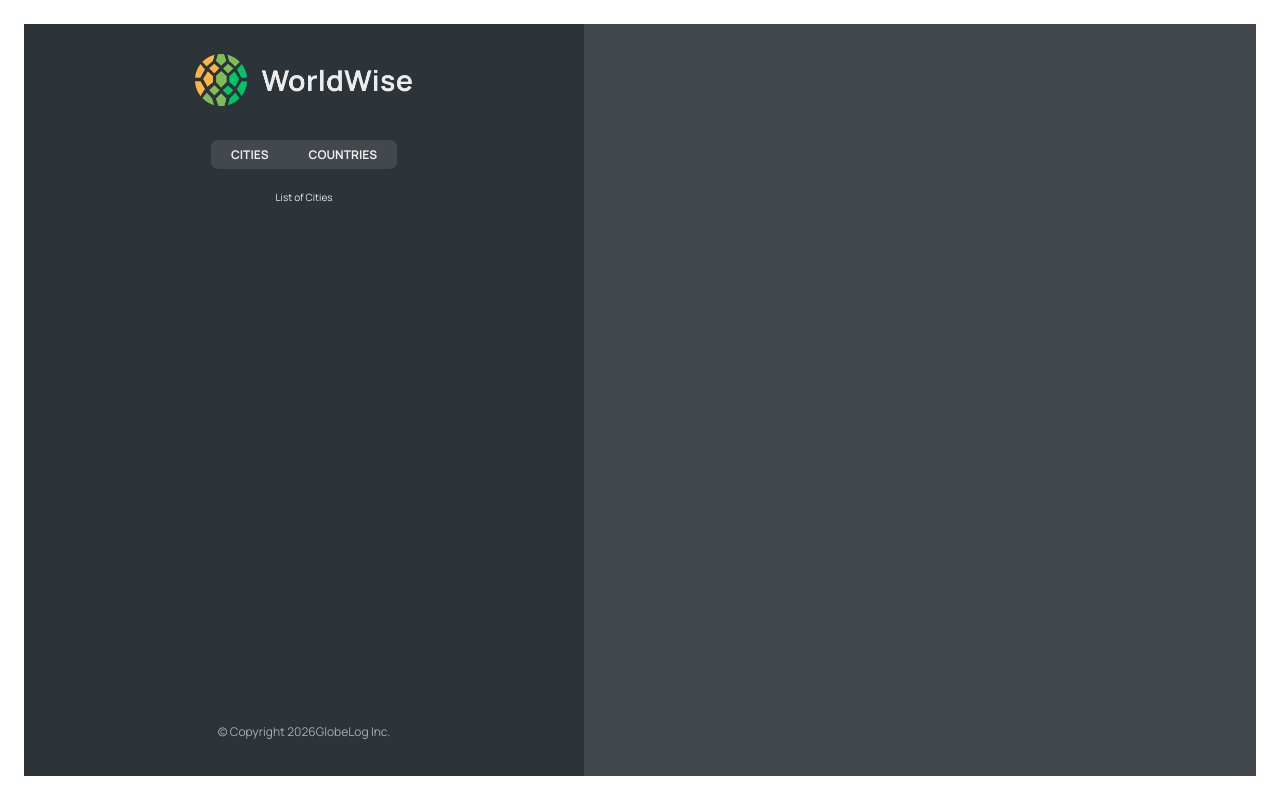
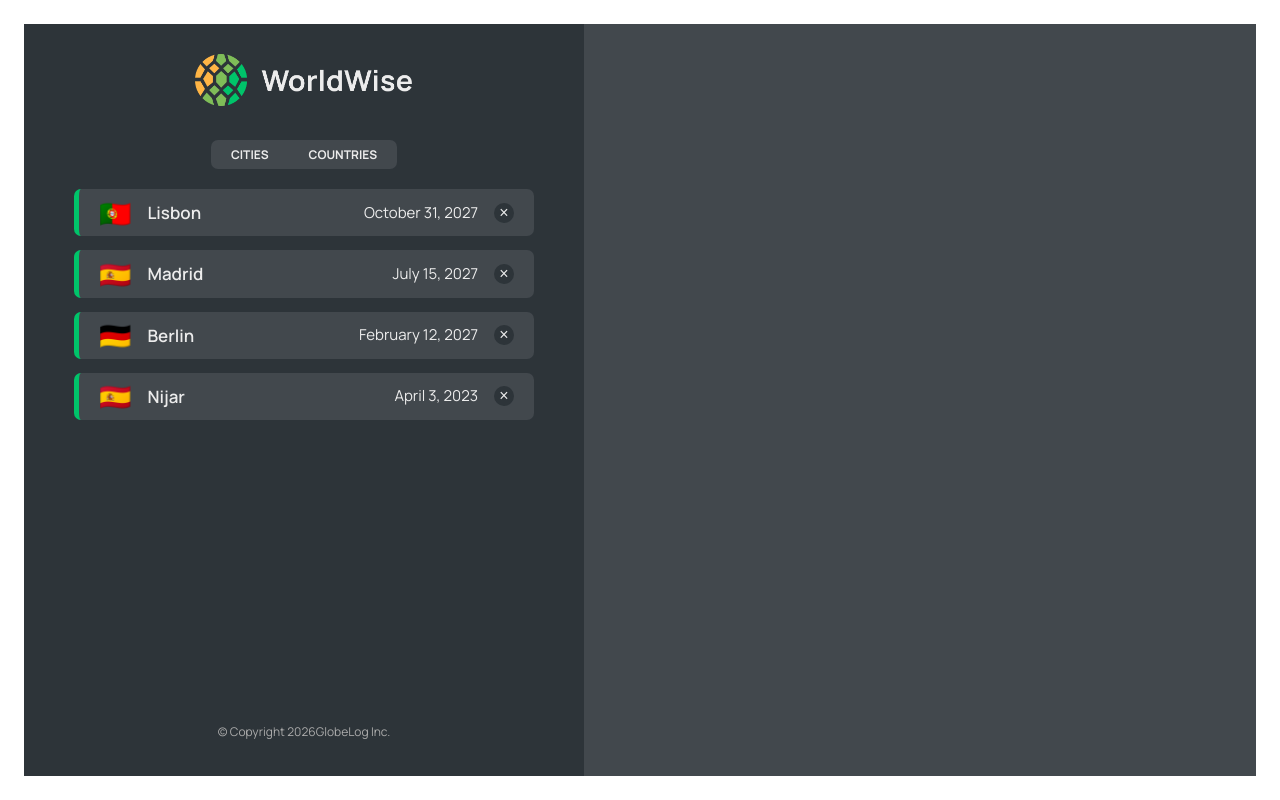
Before and after one commit to yannickbaze/GlobeLog, a React (Vite) app: page /app in a window 1280 px wide. Built offline with nearby package versions, Linux system fonts and the light colour scheme; data requests are answered from the project's data file.

Commit message:
list of cites loaded from json server

```diff
--- /dev/null
+++ b/data/cities.json
@@ -0,0 +1,52 @@
+{
+  "cities": [
+    {
+      "cityName": "Lisbon",
+      "country": "Portugal",
+      "emoji": "🇵🇹",
+      "date": "2027-10-31T15:59:59.138Z",
+      "notes": "My favorite city so far!",
+      "position": {
+        "lat": 38.727881642324164,
+        "lng": -9.140900099907554
+      },
+      "id": 73930385
+    },
+    {
+      "cityName": "Madrid",
+      "country": "Spain",
+      "emoji": "🇪🇸",
+      "date": "2027-07-15T08:22:53.976Z",
+      "notes": "",
+      "position": {
+        "lat": 40.46635901755316,
+        "lng": -3.7133789062500004
+      },
+      "id": 17806751
+    },
+    {
+      "cityName": "Berlin",
+      "country": "Germany",
+      "emoji": "🇩🇪",
+      "date": "2027-02-12T09:24:11.863Z",
+      "notes": "Amazing 😃",
+      "position": {
+        "lat": 52.53586782505711,
+        "lng": 13.376933665713324
+      },
+      "id": 98443197
+    },
+    {
+      "cityName": "Nijar",
+      "country": "Spain",
+      "emoji": "🇪🇸",
+      "date": "2023-04-03T07:47:59.202Z",
+      "notes": "",
+      "position": {
+        "lat": "36.967508314568164",
+        "lng": "-2.13128394200588"
+      },
+      "id": 98443198
+    }
+  ]
+}
--- a/package.json
+++ b/package.json
@@ -7,9 +7,11 @@
     "dev": "vite",
     "build": "vite build",
     "lint": "eslint . --ext js,jsx --report-unused-disable-directives --max-warnings 0",
-    "preview": "vite preview"
+    "preview": "vite preview",
+    "server": "json-server --watch data/cities.json --port 9000"
   },
   "dependencies": {
+    "json-server": "^1.0.0-beta.15",
     "react": "^18.2.0",
     "react-dom": "^18.2.0",
     "react-router-dom": "^6.30.4"
--- a/src/App.jsx
+++ b/src/App.jsx
@@ -5,8 +5,34 @@
 import Login from "./pages/Login";
 import PageNotFound from "./pages/PageNotFound";
 import AppLayout from "./pages/AppLayout";
+import CityList from "./components/CityList";
+import { useEffect, useState } from "react";
+
+const BASE_URL = "http://localhost:9000";
 
 function App() {
+  const [cities, setCities] = useState([]);
+  const [isLoading, setIsLoading] = useState(false);
+
+  useEffect(function () {
+    async function fetchCities() {
+      try {
+        setIsLoading(true);
+
+        const res = await fetch(`${BASE_URL}/cities`);
+        const data = await res.json();
+
+        setCities(data);
+      } catch {
+        alert("Error loading data");
+      } finally {
+        setIsLoading(false);
+      }
+    }
+
+    fetchCities();
+  }, []);
+
   return (
     <BrowserRouter>
       <Routes>
@@ -14,8 +40,14 @@
         <Route path="product" element={<Product />} />
         <Route path="pricing" element={<Pricing />} />
         <Route path="app" element={<AppLayout />}>
-          <Route index element={<p>List of Cities</p>} />
-          <Route path="cities" element={<p>List of Cities</p>} />
+          <Route
+            index
+            element={<CityList cities={cities} isLoading={isLoading} />}
+          />
+          <Route
+            path="cities"
+            element={<CityList cities={cities} isLoading={isLoading} />}
+          />
           <Route path="countries" element={<p> Countries </p>} />
           <Route path="form" element={<p>Form</p>} />
         </Route>
--- /dev/null
+++ b/src/components/CityItem.jsx
@@ -0,0 +1,25 @@
+import styles from './CityItem.module.css';
+
+const formatDate = (date) =>
+  new Intl.DateTimeFormat("en", {
+    day: "numeric",
+    month: "long",
+    year: "numeric",
+
+  }).format(new Date(date));
+
+function CityItem({city})
+{
+    const { cityName, emoji, date } = city;
+    return (
+      <li className={styles.cityItem}>
+            <span className={styles.emoji}>{emoji}</span>
+            <h3 className={styles.name}>{cityName}</h3>
+        <time className={styles.date}>{formatDate(date)}</time>
+
+        <button className={styles.deleteBtn} >&times;</button>
+      </li>
+    );
+}
+
+export default CityItem
--- /dev/null
+++ b/src/components/CityList.jsx
@@ -0,0 +1,21 @@
+import styles from "./CityList.module.css";
+import Spinner from "./Spinner";
+import CityItem from "./CityItem";
+import Message from "./Message";
+
+function CityList({ cities, isLoading })
+{
+    if (isLoading) return <Spinner />
+
+  if(!cities.length) return <Message message="Add your first city by clicking a city on the map" />
+
+    return (
+      <ul className={styles.cityList}>
+        {cities.map((city) => (
+          <CityItem city={city} key={city.id} />
+        ))}
+      </ul>
+    );
+}
+
+export default CityList
```
Also changed, not shown: 1 other file (tests, documents, lock files or other folders).
